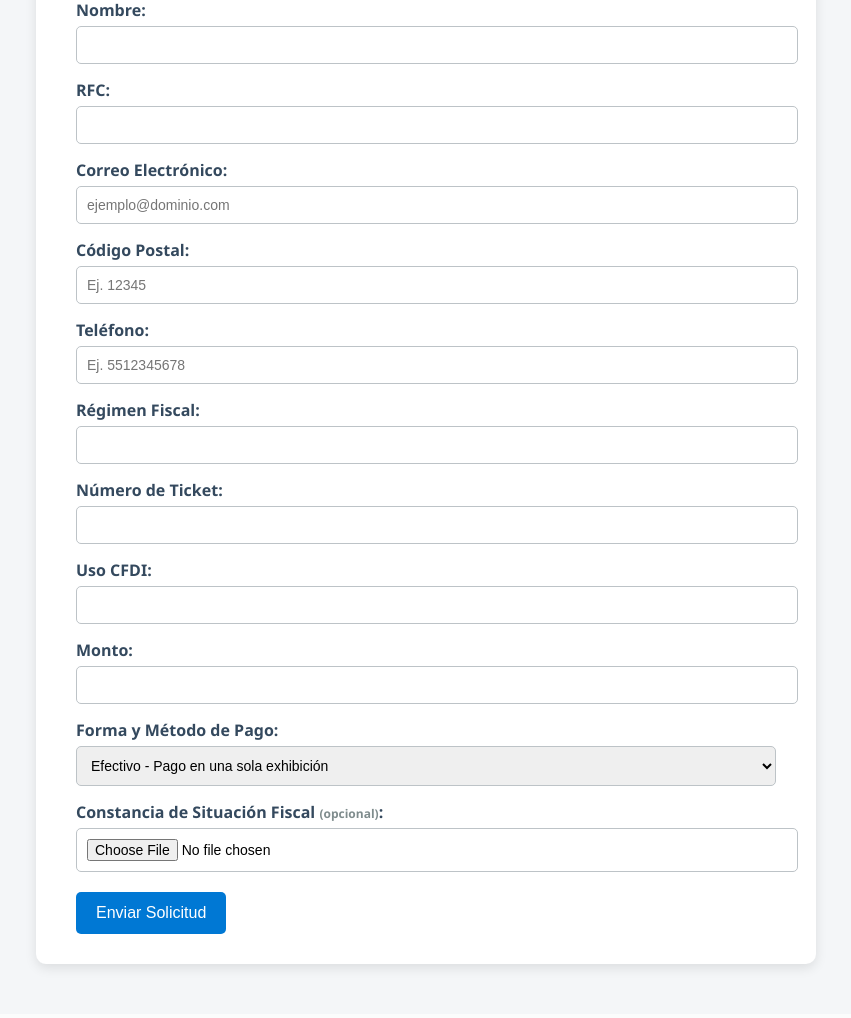
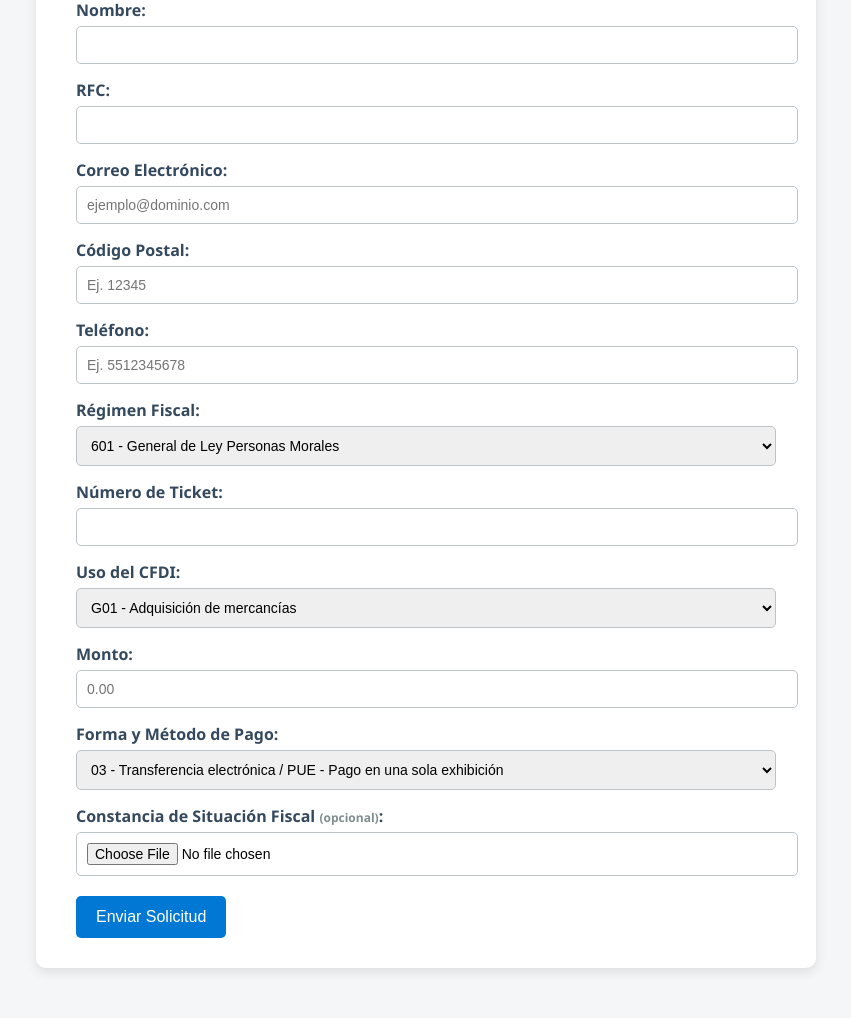
Before and after one commit to JMCisnerosP/Formulario_Factura_app, a Flask app: page / in a window 1280 px wide. Shown: the part 322-1340 px from the top of the page, without its empty margins (214-1065 px from the left). Before the commit the page ends 1294 px from the top, so only its background shows below. Run offline with Flask 3, Linux system fonts and the light colour scheme.

Commit message:
Enhance factura form with additional fields and validation
Updated the form to include additional fields for 'Régimen Fiscal', 'Uso del CFDI', and 'Forma y Método de Pago'. Enhanced the validation and structure of the form.

```diff
--- a/templates/formulario.html
+++ b/templates/formulario.html
@@ -86,22 +86,68 @@
             <input type="text" name="telefono" pattern="\d{10}" maxlength="10" required placeholder="Ej. 5512345678">
 
             <label>Régimen Fiscal:</label>
-            <input type="text" name="regimen_fiscal" required>
+            <select name="regimen_fiscal" required>
+                <option value="601">601 - General de Ley Personas Morales</option>
+                <option value="603">603 - Personas Morales con Fines no Lucrativos</option>
+                <option value="605">605 - Sueldos y Salarios e Ingresos Asimilados a Salarios</option>
+                <option value="606">606 - Arrendamiento</option>
+                <option value="608">608 - Demás ingresos</option>
+                <option value="609">609 - Consolidación</option>
+                <option value="610">610 - Residentes en el Extranjero sin Establecimiento Permanente en México</option>
+                <option value="611">611 - Ingresos por Dividendos (socios y accionistas)</option>
+                <option value="612">612 - Personas Físicas con Actividades Empresariales y Profesionales</option>
+                <option value="614">614 - Ingresos por intereses</option>
+                <option value="615">615 - Régimen de los ingresos por obtención de premios</option>
+                <option value="616">616 - Sin obligaciones fiscales</option>
+                <option value="620">620 - Sociedades Cooperativas de Producción</option>
+                <option value="621">621 - Incorporación Fiscal</option>
+                <option value="622">622 - Actividades Agrícolas, Ganaderas, Silvícolas y Pesqueras</option>
+                <option value="623">623 - Opcional para Grupos de Sociedades</option>
+                <option value="624">624 - Coordinados</option>
+                <option value="625">625 - Régimen de las Actividades Empresariales con ingresos a través de Plataformas Tecnológicas</option>
+                <option value="626">626 - Régimen Simplificado de Confianza</option>
+            </select>
 
             <label>Número de Ticket:</label>
             <input type="text" name="ticket" required>
 
-            <label>Uso CFDI:</label>
-            <input type="text" name="uso_cfdi" required>
+            <label>Uso del CFDI:</label>
+            <select name="uso_cfdi" required>
+                <option value="G01">G01 - Adquisición de mercancías</option>
+                <option value="G02">G02 - Devoluciones, descuentos o bonificaciones</option>
+                <option value="G03">G03 - Gastos en general</option>
+                <option value="I01">I01 - Construcciones</option>
+                <option value="I02">I02 - Mobiliario y equipo de oficina por inversiones</option>
+                <option value="I03">I03 - Equipo de transporte</option>
+                <option value="I04">I04 - Equipo de cómputo y accesorios</option>
+                <option value="I05">I05 - Dados, troqueles, moldes, matrices y herramental</option>
+                <option value="I06">I06 - Comunicaciones telefónicas</option>
+                <option value="I07">I07 - Comunicaciones satelitales</option>
+                <option value="I08">I08 - Otra maquinaria y equipo</option>
+                <option value="D01">D01 - Honorarios médicos, dentales y gastos hospitalarios</option>
+                <option value="D02">D02 - Gastos médicos por incapacidad o discapacidad</option>
+                <option value="D03">D03 - Gastos funerales</option>
+                <option value="D04">D04 - Donativos</option>
+                <option value="D05">D05 - Intereses reales por créditos hipotecarios</option>
+                <option value="D06">D06 - Aportaciones voluntarias al SAR</option>
+                <option value="D07">D07 - Primas por seguros de gastos médicos</option>
+                <option value="D08">D08 - Gastos de transportación escolar obligatoria</option>
+                <option value="D09">D09 - Depósitos en cuentas para el ahorro, primas de seguros</option>
+                <option value="D10">D10 - Pagos por servicios educativos (colegiaturas)</option>
+                <option value="P01">P01 - Por definir</option>
+            </select>
 
             <label>Monto:</label>
-            <input type="text" name="monto" required>
+            <input type="number" name="monto" placeholder="0.00" required>
 
             <label>Forma y Método de Pago:</label>
             <select name="forma_pago" required>
-                <option value="Efectivo|PUE">Efectivo - Pago en una sola exhibición</option>
-                <option value="Tarjeta|PUE">Tarjeta - Pago en una sola exhibición</option>
-                <option value="Transferencia|PUE">Transferencia - Pago en una sola exhibición</option>
+                <option value="03|PUE">03 - Transferencia electrónica / PUE - Pago en una sola exhibición</option>
+                <option value="03|PPD">03 - Transferencia electrónica / PPD - Pago en parcialidades o diferido</option>
+                <option value="01|PUE">01 - Efectivo / PUE - Pago en una sola exhibición</option>
+                <option value="04|PUE">04 - Tarjeta de crédito / PUE - Pago en una sola exhibición</option>
+                <option value="28|PUE">28 - Tarjeta de débito / PUE - Pago en una sola exhibición</option>
+                <option value="99|PPD">99 - Por definir / PPD - Pago en parcialidades o diferido</option>
             </select>
 
             <label>Constancia de Situación Fiscal <span class="note">(opcional)</span>:</label>
```
